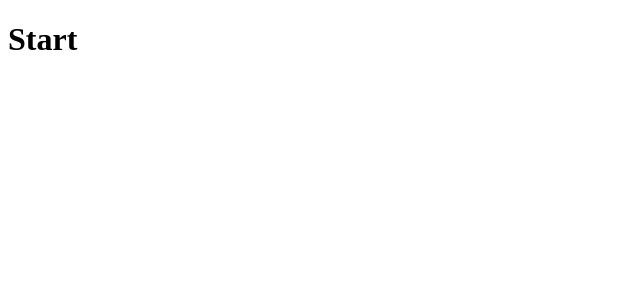
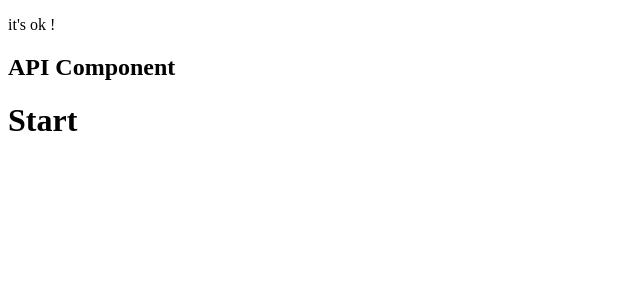
Before and after one commit to LaurieLM/dataviz, a React (Vite) app: page / in a window 1280 px wide. Shown: the top 300 px of the page, without its empty margins (0-640 px from the left). Built offline with nearby package versions, Linux system fonts and the light colour scheme; no server answers.

Commit message:
feature / fetch API

```diff
--- a/src/App.tsx
+++ b/src/App.tsx
@@ -1,9 +1,14 @@
 import Header from './components/Header'
+import API from './components/API'
 
 function App() {
 
   return (
+    <div>
+      <API />
       <Header />
+    </div>
+
   )
 }
 
--- /dev/null
+++ b/src/components/API.tsx
@@ -0,0 +1,28 @@
+import  { useState, useEffect } from 'react';
+
+export default function API() {
+
+    const [data, setData] = useState<any[]>([]);
+    useEffect(() => {
+        fetchData();
+    }, []);
+
+    const fetchData = async() => {
+        try {
+            const response = await fetch('https://opendata.paris.fr/api/explore/v2.1/catalog/datasets/lieux-de-tournage-a-paris/records?limit=20')
+            const res = await response.json();
+
+            setData(res.results);
+            console.log("Données récupérées", res.results);
+        } catch (error) {
+            console.log("Erreur", error)
+        }
+    }
+
+    return (
+        <div>
+            <p>it's ok ! </p>
+            <h2>API Component</h2>
+        </div>
+    )
+}
--- a/src/main.tsx
+++ b/src/main.tsx
@@ -1,9 +1,6 @@
-import { StrictMode } from 'react'
 import { createRoot } from 'react-dom/client'
 import App from './App.js'
 
 createRoot(document.getElementById('root')!).render(
-  <StrictMode>
     <App />
-  </StrictMode>,
 )
```
